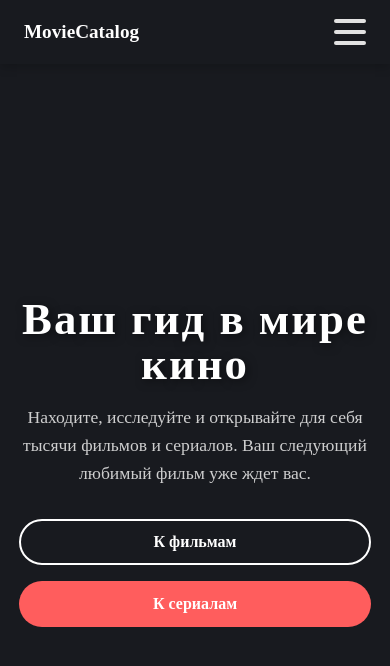
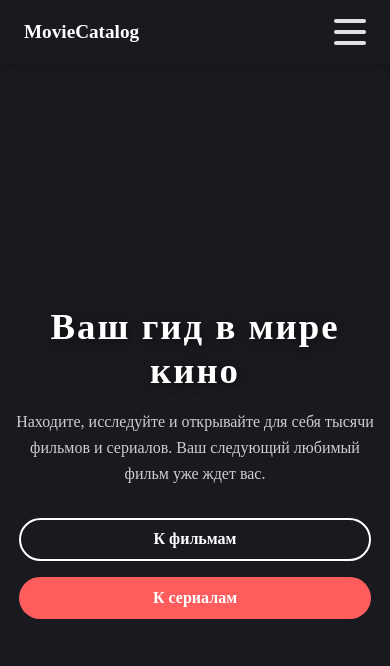
Before and after one commit to D1flector/movie-catalog, a React (Vite) app: page / in a window 390 px wide. Shown: the top 666 px of the page. Built offline with nearby package versions, Linux system fonts and the light colour scheme; no server answers.

Commit message:
feat: добавлен адаптив для более маленьких экранов

```diff
--- a/src/styles/HomePage.scss
+++ b/src/styles/HomePage.scss
@@ -143,3 +143,21 @@ $color-red-accent: #ff5d5d;
     }
   }
 }
+
+@media (max-width: 500px) {
+  .home-page {
+    &__title {
+      font-size: 2.3rem;
+      line-height: 1.2;
+    }
+
+    &__subtitle {
+      font-size: 1rem;
+    }
+
+    &__button {
+      padding-top: 0.7rem;
+      padding-bottom: 0.7rem;
+    }
+  }
+}
```
